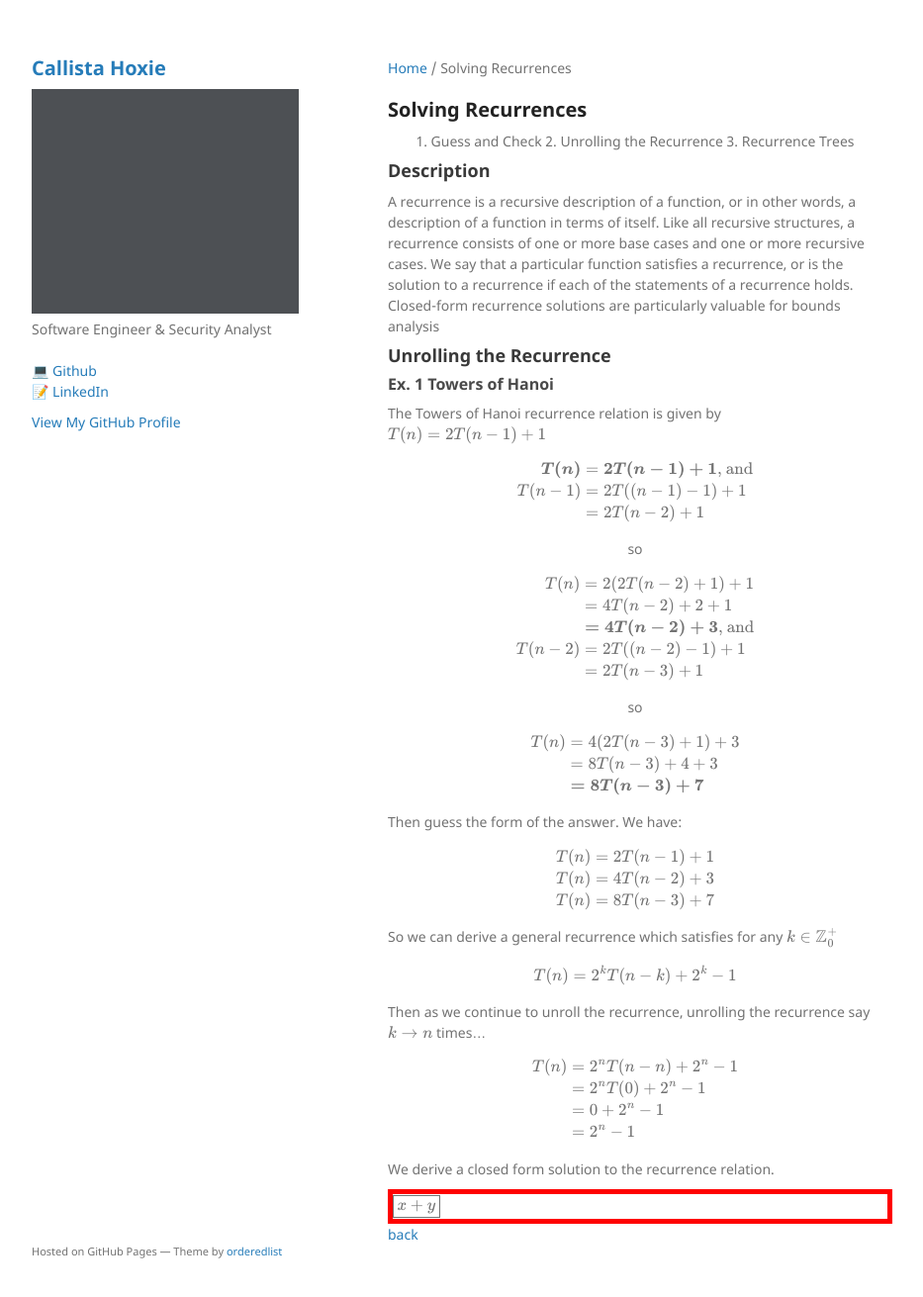
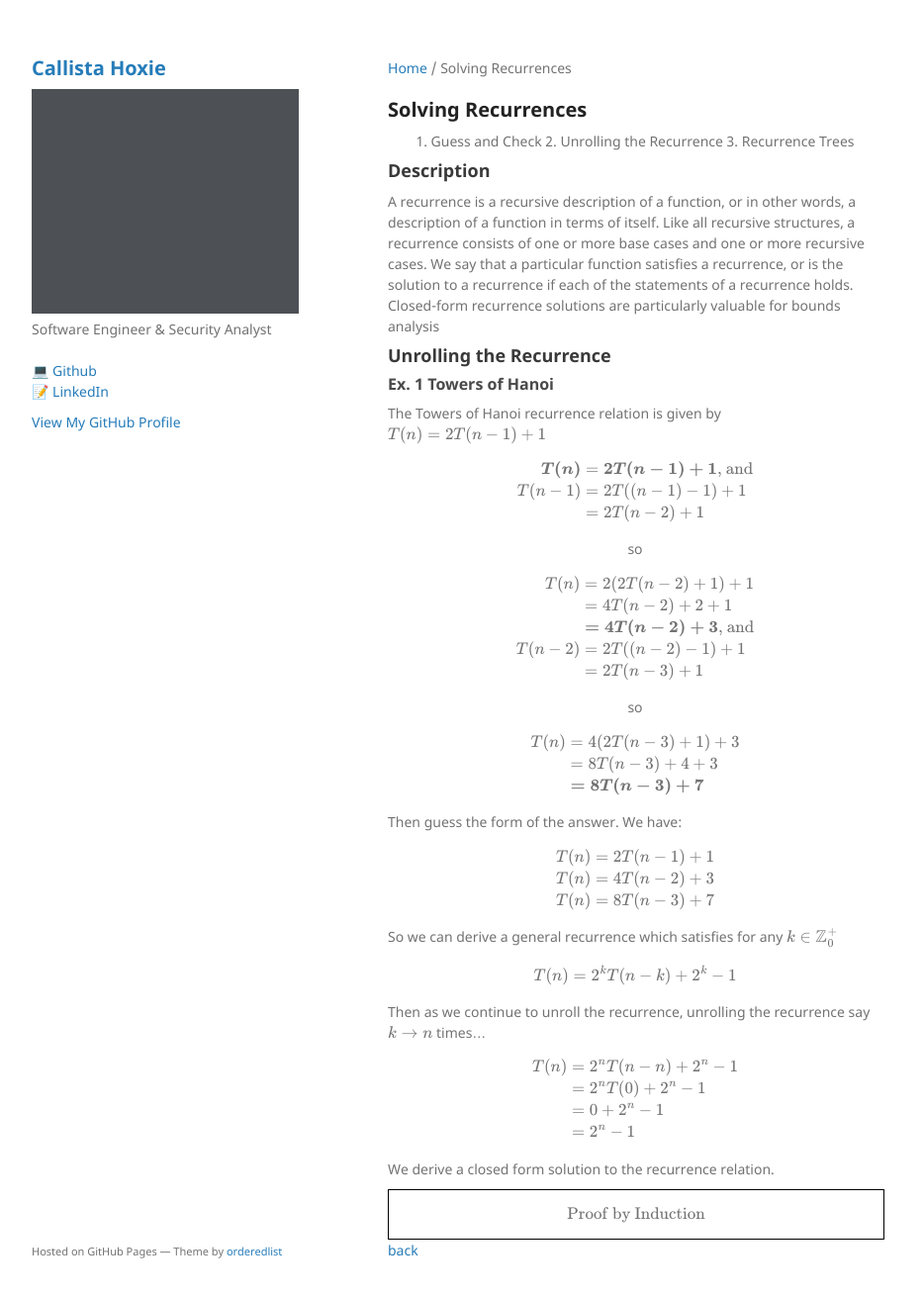
Before and after one commit to callistajosette/callistajosette.github.io, a Jekyll site: the page built from project-crease.md, in a window 1280 px wide and 1334 px high. Shown: the top 1311 px of the window at 99% size, without its empty margins (178-1111 px from the left). Built offline with Jekyll 4.4.1, drawn with Linux system fonts in a browser that asks for light colours; our own code applies the rules of GitHub Pages for plain Markdown files.

Commit message:
Update project-crease.md

```diff
--- a/project-crease.md
+++ b/project-crease.md
@@ -70,7 +70,12 @@ $$
 
 We derive a closed form solution to the recurrence relation.
 
-<div style="border: 5px solid #FF0000; width: 100%;">$\boxed{x+y}$</div>
+<div style="border: 1px solid #000; width: 100%;">
+  $$\text{Proof by Induction} \\
+  $$
+
+
+</div>
 
 
 [back](./)
```
